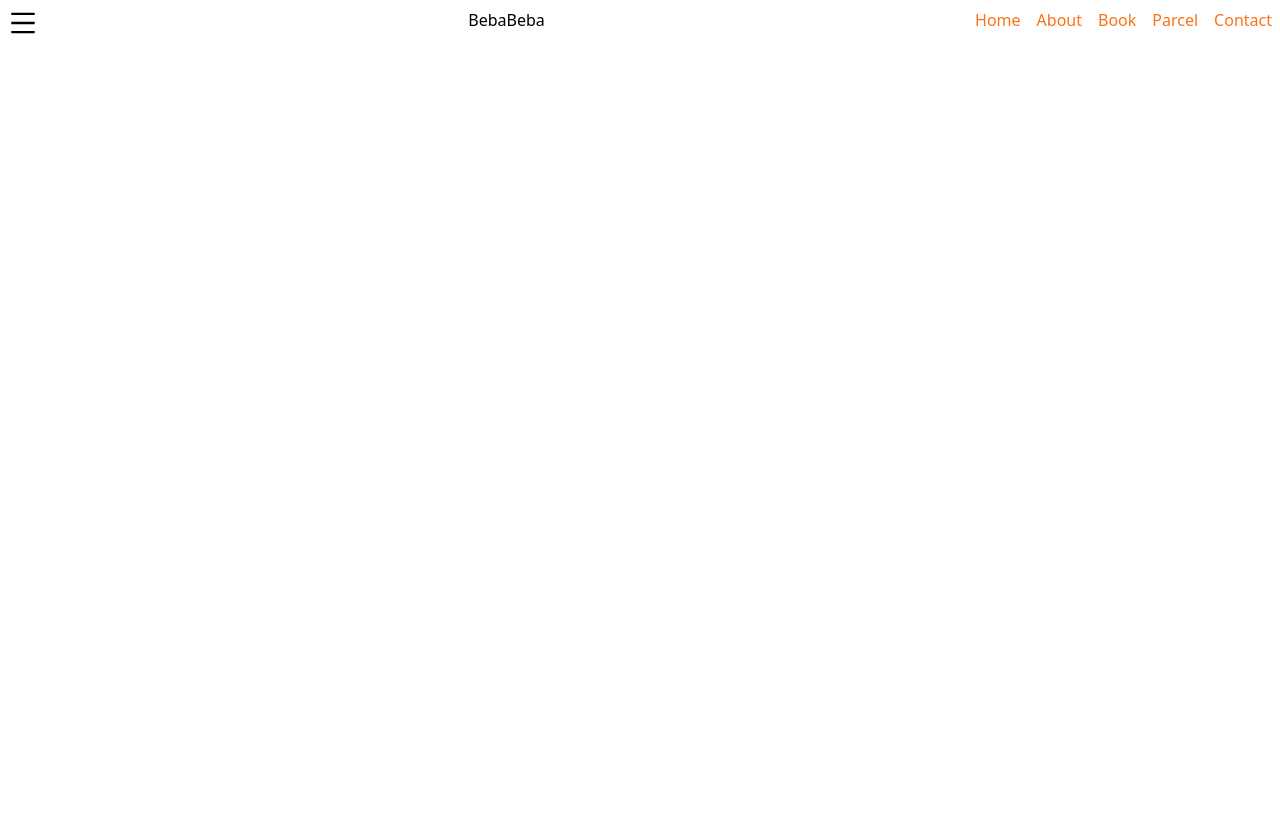
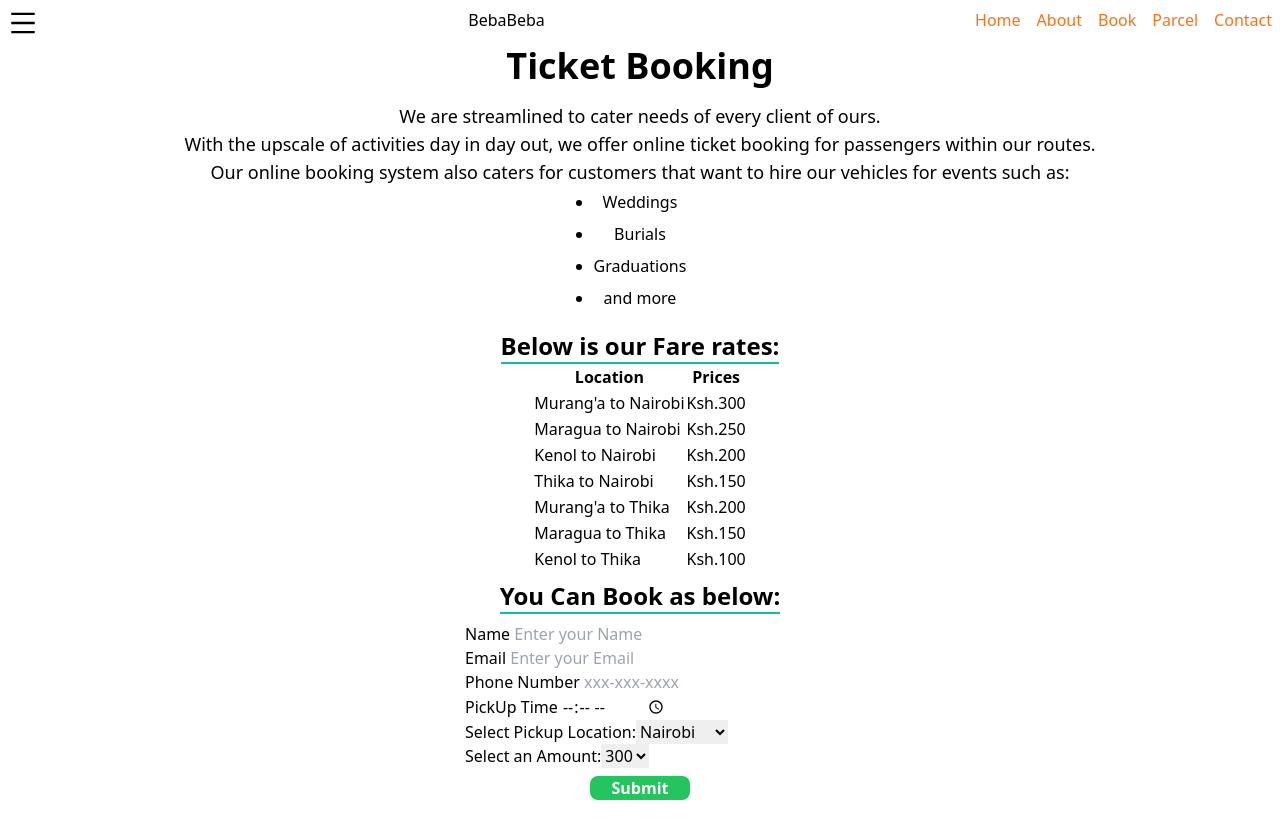
Before and after one commit to Solomon-Gachure/Shato, a React (Create React App) app: page /book in a window 1280 px wide. Before the commit the page ends 800 px from the top, so only its background shows below. Built offline with nearby package versions, Linux system fonts and the light colour scheme.

Commit message:
Added the booking section with the different input fields & made them rensponsive as well

```diff
--- a/src/pages/about.js
+++ b/src/pages/about.js
@@ -4,7 +4,7 @@ const About = () => {
   return (
     <div className='max-w-[1400px] h-screen pt-2'>
       <div>
-        <h3 className='text-4xl md:text-6xl flex justify-center p-2'>Know About Us:</h3>
+        <h3 className='text-2xl md:text-4xl flex justify-center p-2'>Know About Us:</h3>
         <p>Murang'a BebaBeba vehicles offer a commendable service, ensuring the safe and reliable transportation of people to Nairobi and back. With a strong commitment to passenger safety and comfort, these vehicles have earned a stellar reputation. They boast skilled drivers who navigate the road with precision, providing peace of mind for travelers. Their well-maintained vehicles undergo regular inspections, guaranteeing a secure journey. Not only do they prioritize safety, but they also offer a convenient and efficient mode of travel, contributing to the region's connectivity and accessibility. Murang'a transport vehicles exemplify the essence of dependable, safe, and commendable transportation services to and from Nairobi.</p>
       </div>
       <div className=' sm:flex gap-2' >
--- a/src/pages/book.js
+++ b/src/pages/book.js
@@ -2,7 +2,96 @@ import React from 'react'
 
 const Book = () => {
   return (
-    <div>
+    <div className='max-w-[1400px] h-screen pt-2'>
+     <div className='flex justify-center'>
+       <h3 className='text-2xl md:text-4xl font-bold'>Ticket Booking</h3>
+     </div>
+     <div className='p-4'>
+      <p className=' text-center text-lg'>We are streamlined to cater needs of every client of ours.</p>
+      <p className=' text-center text-lg'>With the upscale of activities day in day out, we offer online ticket booking for passengers within our routes.</p>
+      <p className=' text-center text-lg'>Our online booking system also caters for customers that want to hire our vehicles for events such as:
+      </p>
+      <div className='flex items-center justify-center '>
+        <ul className='  text-center list-disc '>
+          <li className='py-1 '>Weddings</li>
+          <li className='py-1 '>Burials</li>
+          <li className='py-1 '>Graduations</li>
+          <li className='py-1 '>and more</li>
+        </ul>
+      </div>
+     </div>
+     <div className='flex flex-col justify-center items-center'>
+      <h3 className='text-2xl border-b-2 border-teal-500 font-bold'>Below is our Fare rates:</h3>
+      <div>
+        <table>
+          <th>Location</th>
+          <th>Prices</th>
+          <tr>
+            <td>Murang'a to Nairobi</td>
+            <td>Ksh.300</td>
+          </tr>
+          <tr>
+            <td>Maragua to Nairobi</td>
+            <td>Ksh.250</td>
+          </tr>
+          <tr>
+            <td>Kenol to Nairobi</td>
+            <td>Ksh.200</td>
+          </tr>
+          <tr>
+            <td>Thika to Nairobi</td>
+            <td>Ksh.150</td>
+          </tr>
+          <tr>
+            <td>Murang'a to Thika</td>
+            <td>Ksh.200</td>
+          </tr>
+          <tr>
+            <td>Maragua to Thika</td>
+            <td>Ksh.150</td>
+          </tr>
+          <tr>
+            <td>Kenol to Thika</td>
+            <td>Ksh.100</td>
+          </tr>
+        </table>
+      </div>
+     </div>
+     <div className='flex justify-center p-2 '>
+      <h3 className='text-2xl font-bold border-teal-500 border-b-2'>You Can Book as below:</h3>
+     </div>
+     <div className='flex  justify-center'>
+      <form action="" className='flex flex-col justify-center'>
+        <label htmlFor="">Name <input type="text" placeholder='Enter your Name' /></label>
+        <label htmlFor="">Email <input type="text" placeholder='Enter your Email' /></label>
+        <label htmlFor="">Phone Number <input type="tel" id="phone" name="phone" pattern="[0-9]{3}-[0-9]{3}-[0-9]{4}" placeholder="xxx-xxx-xxxx" required/></label>
+        <label htmlFor="">PickUp Time <input type="time" id="timePicker" name="timePicker"></input></label>
+
+      <label for="pickupLocation">Select Pickup Location:
+      <select id="pickupLocation" name="pickupLocation">
+  <option value="nairobi">Nairobi</option>
+  <option value="thika">Thika</option>
+  <option value="maragua">Maragua</option>
+  <option value="kenol">Kenol</option>
+  <option value="muranga">Murang'a</option>
+</select></label>
+
+      <label for="amount">Select an Amount:
+      <select id="amount" name="amount">
+  <option value="300">300</option>
+  <option value="250">250</option>
+  <option value="200">200</option>
+  <option value="150">150</option>
+  <option value="100">100</option>
+
+</select>
+</label>
+
+<div className='items-center flex justify-center p-2 '>
+  <button className='bg-green-500 font-bold text-white w-[100px] rounded-lg '>Submit</button>
+</div>
+      </form>
+     </div>
 
     </div>
   )
--- a/src/pages/contact.js
+++ b/src/pages/contact.js
@@ -14,6 +14,7 @@ const Contact = () => {
   <input type="text" placeholder='Enter Your Name' className='outline-none w-full border p-2' />
   <input type="text" placeholder='Enter Your Email' className='outline-none w-full border p-2' />
   <textarea name="message" id="" cols="30" rows="5" placeholder='Enter Your Message' className='w-full p-2 outline-none border'></textarea>
+<button className='text-white bg-green-500 font-bold p-2 rounded-lg w-[200px]'>Submit</button>
 </form>
       </div>
 {/**Socials */}
```
